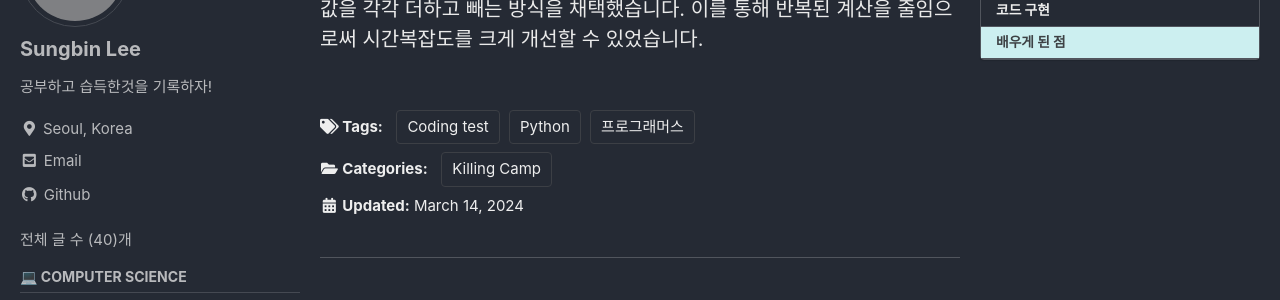
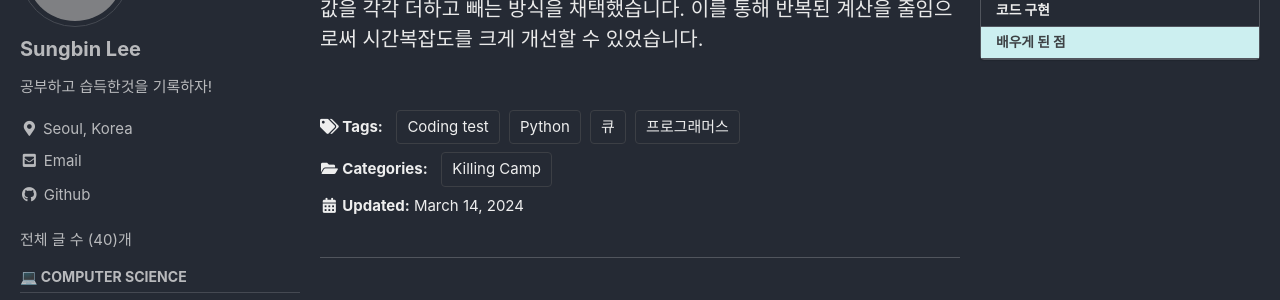
Before and after one commit to sungbinlee/tech.sungbinlee.dev, a Jekyll site: the page built from _posts/Killing_Camp/2024-03-14-두-큐-합-같게-만들기.md, in a window 1280 px wide and 900 px high, scrolled down 1762 px. Shown: the part 143-443 px from the top of the window. Built offline with Jekyll 4.4.1, drawn with Linux system fonts in a browser that asks for light colours; cached includes are drawn as plain includes; comment, search, counter and statistics services are not loaded; grey boxes are pictures that could not be loaded.

Commit message:
Update 2024-03-14-두-큐-합-같게-만들기.md

```diff
--- a/_posts/Killing_Camp/2024-03-14-두-큐-합-같게-만들기.md
+++ b/_posts/Killing_Camp/2024-03-14-두-큐-합-같게-만들기.md
@@ -6,6 +6,7 @@ tags:
   - Coding test
   - Python
   - 프로그래머스
+  - 큐
 toc: true
 toc_sticky: true
 toc_label: "두 큐 합 같게 만들기"
```
